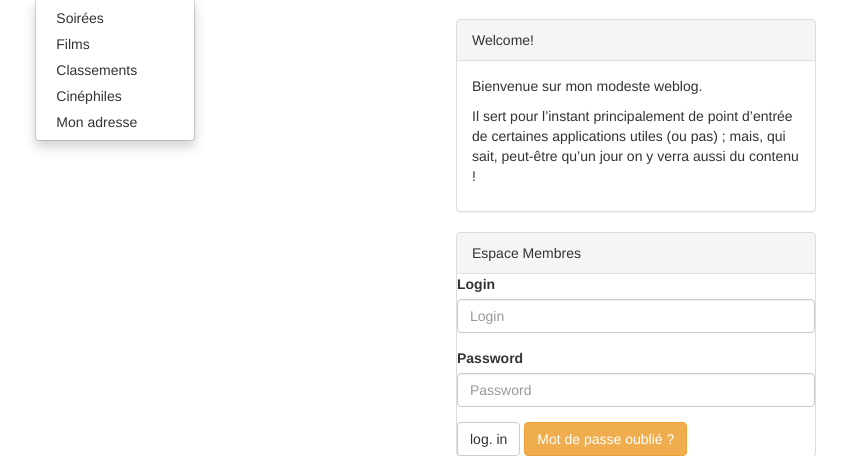
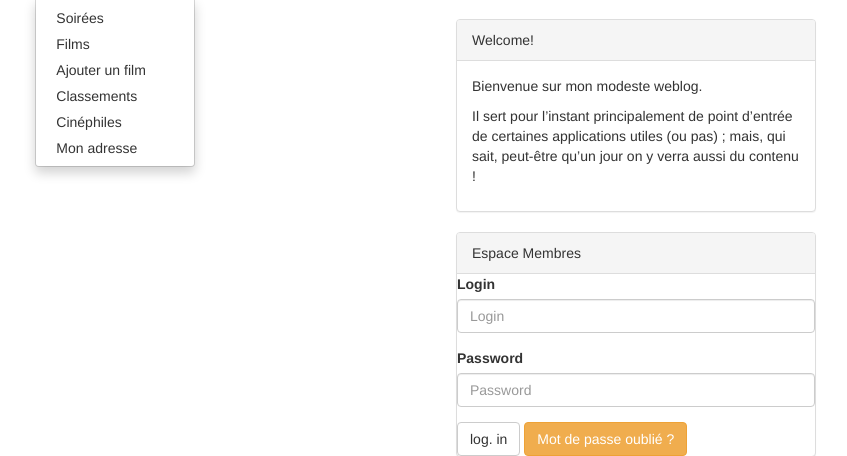
Before and after one commit to nim65s/django-perso, a Django app: template perso/templates/dmdb/blogentry_list.html in a window 1280 px wide, after a click on "CinéNim". Shown: the part 51-507 px from the top of the page, without its empty margins (394-1241 px from the left). Run offline with Django 3.2, Linux system fonts and the light colour scheme; the template is opened without the code that fills it, so the values that code supplies are empty; some libraries are stand-ins or nearby versions.

Commit message:
lien pour ajouter un film XD

```diff
--- a/perso/templates/base.html
+++ b/perso/templates/base.html
@@ -52,6 +52,7 @@
                                 <ul class="dropdown-menu">
                                     <li><a href="{% url 'cine:home' %}">Soirées</a></li>
                                     <li><a href="{% url 'cine:films' %}">Films</a></li>
+                                    <li><a href="{% url 'cine:ajout_film' %}">Ajouter un film</a></li>
                                     <li><a href="{% url 'cine:votes' %}">Classements</a></li>
                                     <li><a href="{% url 'cine:cinephiles' %}">Cinéphiles</a></li>
                                     <li><a href="{% url 'cine:adress' %}">Mon adresse</a></li>
```
